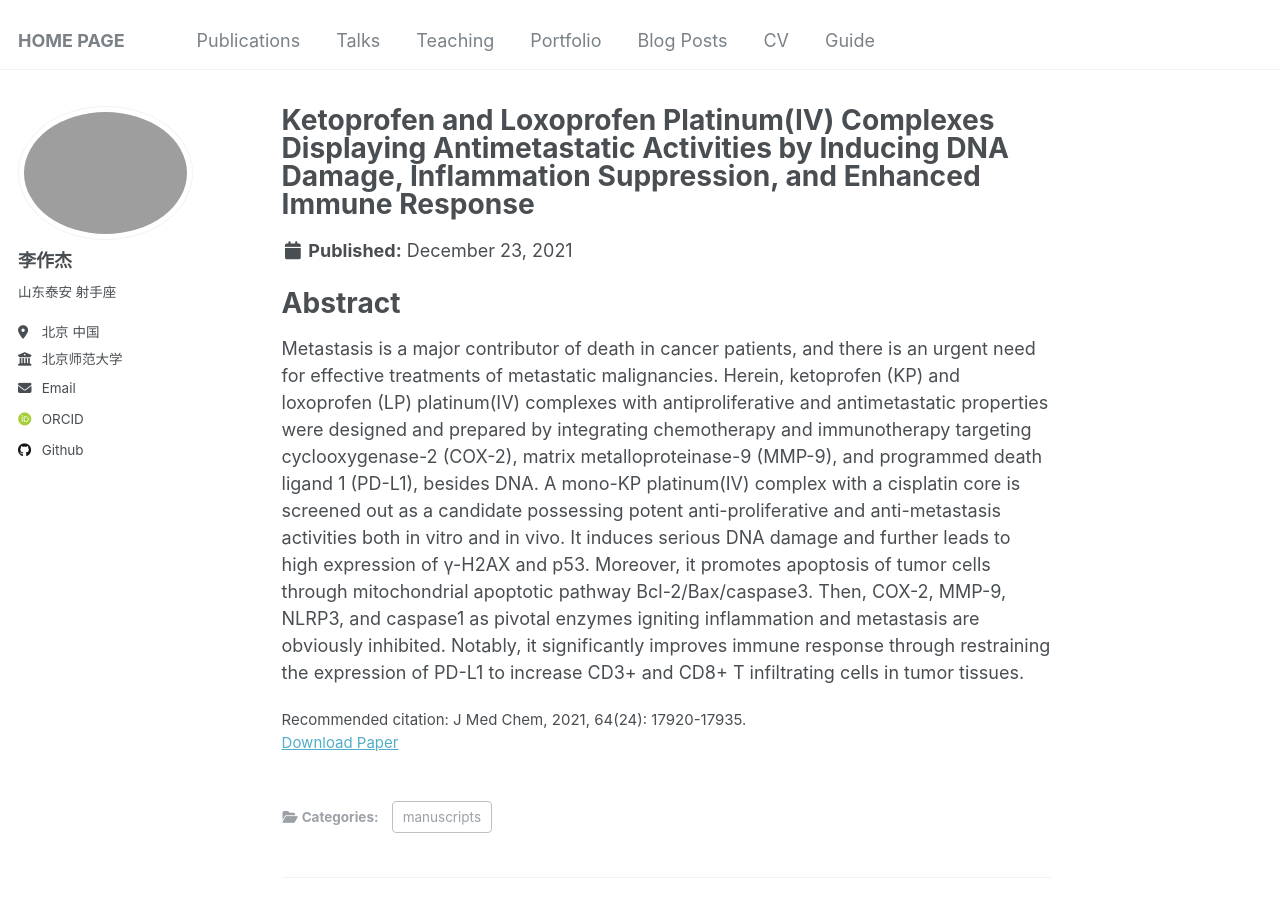
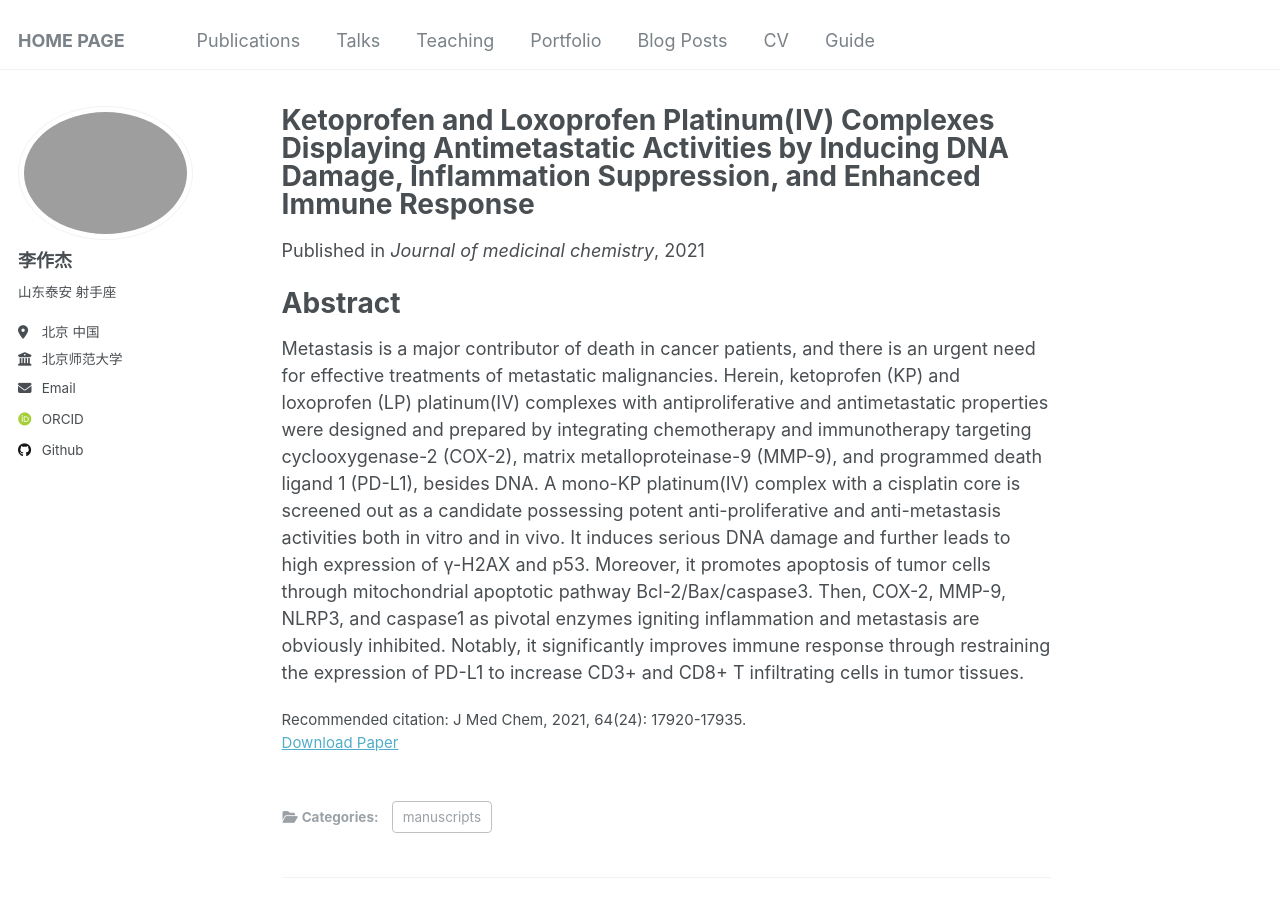
Before and after one commit to Infinity-LZJ/Zuojie_Li.github, a Jekyll site: the page built from _publications/2025-07-02-paper-title-number-3.md, in a window 1280 px wide and 900 px high. Built offline with Jekyll 4.4.1, drawn with Linux system fonts in a browser that asks for light colours; some web fonts are replaced; part of the change alters nothing that is shown.

Commit message:
Update 2025-07-02-paper-title-number-3.md
Signed-off-by: Infinity-LZJ <zuojieli@yeah.net>

```diff
--- a/_publications/2025-07-02-paper-title-number-3.md
+++ b/_publications/2025-07-02-paper-title-number-3.md
@@ -5,7 +5,7 @@ category: manuscripts
 permalink: /publication/2025-07-02-paper-title-number-3
 excerpt: 'Zuojie Li, Qingpeng Wang, Linming Li, Yan Chen, Jichun Cui, Min Liu, Ning Zhang, Zhifang Liu, Jun Han, Zhengping Wang'
 date: 2021-12-23
-# venue: 'Journal of medicinal chemistry'
+venue: 'Journal of medicinal chemistry'
 slidesurl: #'http://academicpages.github.io/files/slides1.pdf'
 paperurl: 'http://academicpages.github.io/files/paper1.pdf'
 bibtexurl: #'http://academicpages.github.io/files/bibtex1.bib'
```
